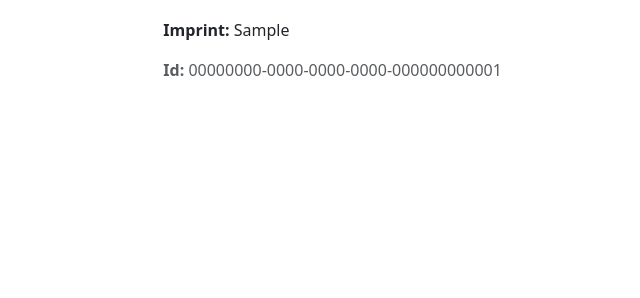
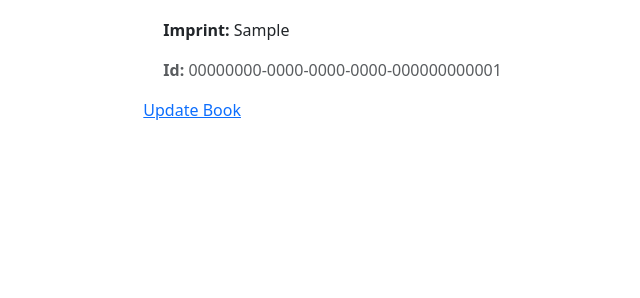
Before and after one commit to roblusk/local-library-django-tutorial, a Django app: page /catalog/book/1 in a window 1280 px wide. Shown: the part 344-642 px from the top of the page, without its empty margins (82-722 px from the left). Run offline with Django 4.2, Linux system fonts and the light colour scheme; tables that the repository leaves empty hold one stand-in row (values such as "Sample post").

Commit message:
url, view, template (reused) for book update

```diff
--- a/locallibrary/catalog/templates/catalog/book_detail.html
+++ b/locallibrary/catalog/templates/catalog/book_detail.html
@@ -24,6 +24,8 @@
         {% endfor %}
     </div>
 
+    <a href="{% url 'book-update' book.pk %}">Update Book</a>
+
 
 
 {% endblock %}
--- a/locallibrary/catalog/templates/catalog/book_form.html
+++ b/locallibrary/catalog/templates/catalog/book_form.html
@@ -1,7 +1,7 @@
 {% extends 'base_generic.html' %}
 
 {% block content %}
-  <h2>Add New Book</h2>
+  <h2>Create or Update Book</h2>
   <form method="post">
     {% csrf_token %}
     {{ form.as_p }}
--- a/locallibrary/catalog/urls.py
+++ b/locallibrary/catalog/urls.py
@@ -8,6 +8,7 @@ urlpatterns = [
     path('books/', views.BookListView.as_view(), name='books'),
     path('book/<int:pk>', views.BookDetailView.as_view(), name='book-detail'),
     path('book/create/', views.book_create, name="book-create"),
+    path('book/<int:pk>/update/', views.book_update, name="book-update"),
     path('authors/', views.AuthorListView.as_view(), name='authors'),
     path('authors/<int:pk>', views.AuthorDetailView.as_view(), name='author-detail'),
     path('mybooks/', views.LoanedBooksByUserListView.as_view(), name="my-borrowed"),
--- a/locallibrary/catalog/views.py
+++ b/locallibrary/catalog/views.py
@@ -51,6 +51,20 @@ def book_create(request):
 
     return render(request, "catalog/book_form.html", context=context)
 
+def book_update(request, pk):
+    book = Book.objects.get(pk=pk)
+    if request.method == "POST":
+        form = BookForm(request.POST, instance=book)
+        if form.is_valid():
+            book = form.save()
+            return redirect("book-detail", pk=book.pk)
+    else:
+        form = BookForm(instance=book)
+
+    context = {"form": form}
+
+    return render(request, "catalog/book_form.html", context=context)
+
 
 from django.contrib.auth.mixins import LoginRequiredMixin
 class AuthorListView(LoginRequiredMixin, generic.ListView):
```
